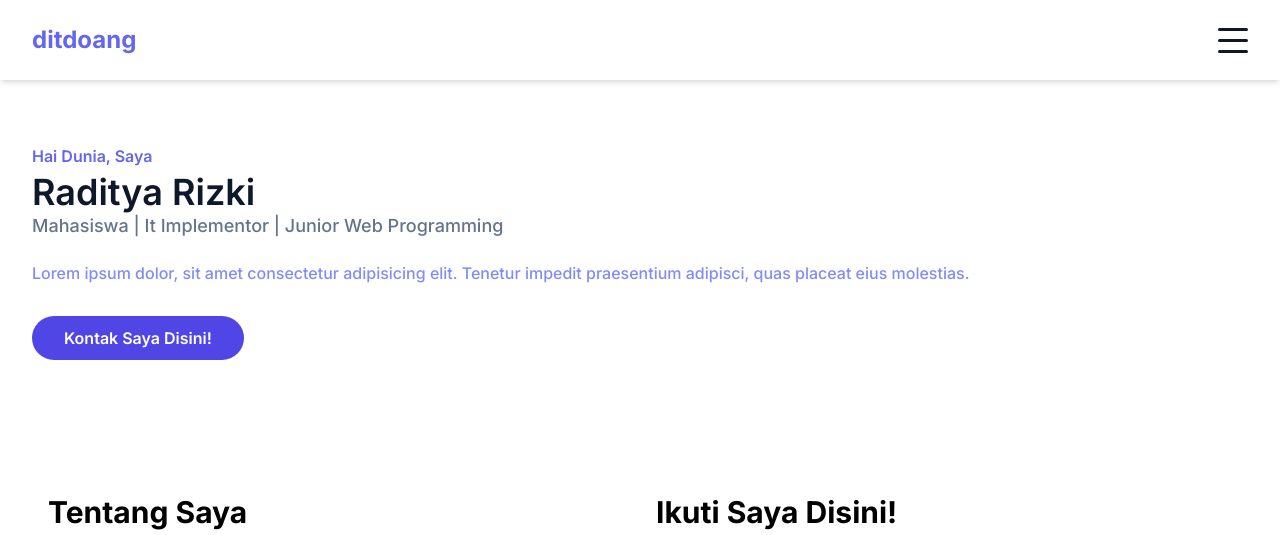
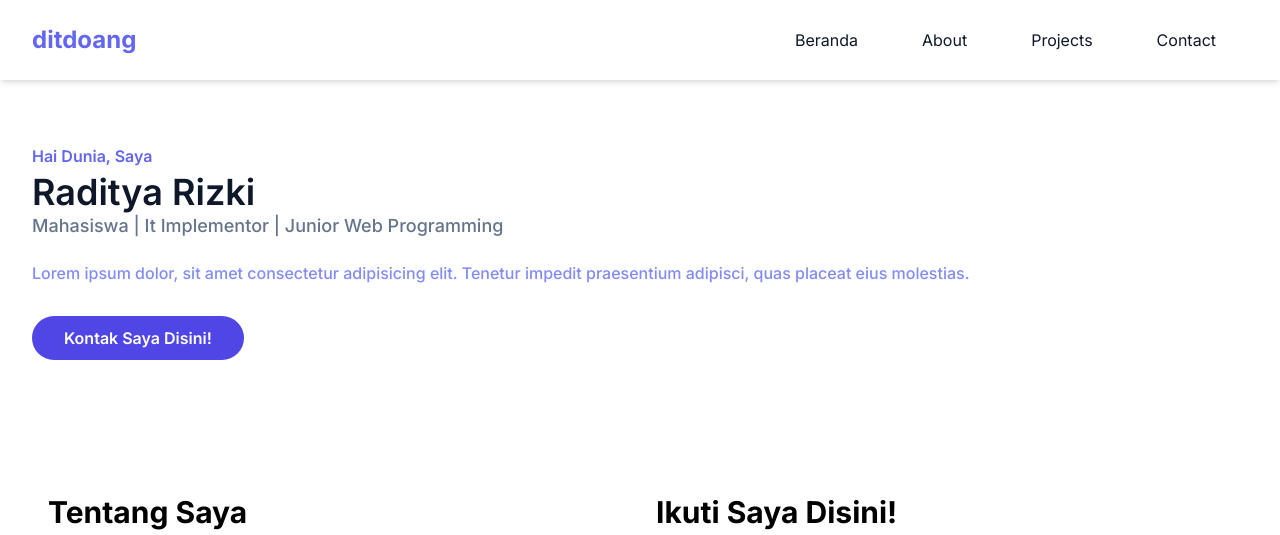
Before and after one commit to ditlabs/rdityaa.github.io, a plain HTML site: page index.html in a window 1280 px wide. Shown: the top 535 px of the page. Drawn offline with nearby package versions, Linux system fonts and the light colour scheme.

Commit message:
add navbar with hamburger menu

```diff
--- a/index.html
+++ b/index.html
@@ -69,11 +69,29 @@
           <a href="#home" class="block text-indigo-500 text-2xl py-6 font-bold">ditdoang</a>
         </div>
         <div class="flex items-center px-4">
-          <button id="hamburger" name="hamburger" type="button" class="block absolute right-4">
+          <button id="hamburger" name="hamburger" type="button" class="block absolute right-4 lg:hidden">
             <span class="w-[30px] h-[3px] my-2 block rounded-xl transition duration-300 ease-in-out origin-top-left bg-slate-900"></span>
             <span class="w-[30px] h-[3px] my-2 block rounded-xl transition duration-300 ease-in-out bg-slate-900"></span>
             <span class="w-[30px] h-[3px] my-2 block rounded-xl transition duration-300 ease-in-out origin-bottom-left bg-slate-900"></span>
           </button>
+
+          <nav id="nav-menu" class="hidden absolute py-5 bg-white shadow-lg rounded-lg max-w-[250px] w-full right-4 top-full lg:block lg:static lg:bg-transparent lg:max-w-full lg:shadow-none lg:rounded-none">
+            <ul class="block lg:flex">
+              <li class="group">
+                <a href="#home" class="text-base text-slate-900 py-2 mx-8 flex  group-hover:text-indigo-500">Beranda</a>
+              </li>
+              <li class="group">
+                <a href="#home" class="text-base text-slate-900 py-2 mx-8 flex  group-hover:text-indigo-500">About</a>
+              </li>
+              <li class="group">
+                <a href="#home" class="text-base text-slate-900 py-2 mx-8 flex group-hover:text-indigo-500">Projects</a>
+              </li>
+              <li class="group">
+                <a href="#home" class="text-base text-slate-900 py-2 mx-8 flex group-hover:text-indigo-500">Contact</a>
+              </li>
+            </ul>
+          </nav>
+
         </div>
       </div>
     </div>
--- a/script.js
+++ b/script.js
@@ -1,8 +1,11 @@
 // Hamburger Menu
 const hamburger = document.querySelector('#hamburger');
+const navMenu = document.querySelector
+('#nav-menu');
 
 hamburger.addEventListener('click', function () {
     hamburger.classList.toggle('hamburger-active');
+    navMenu.classList.toggle('hidden');
 });
 
 // Navbar
```
